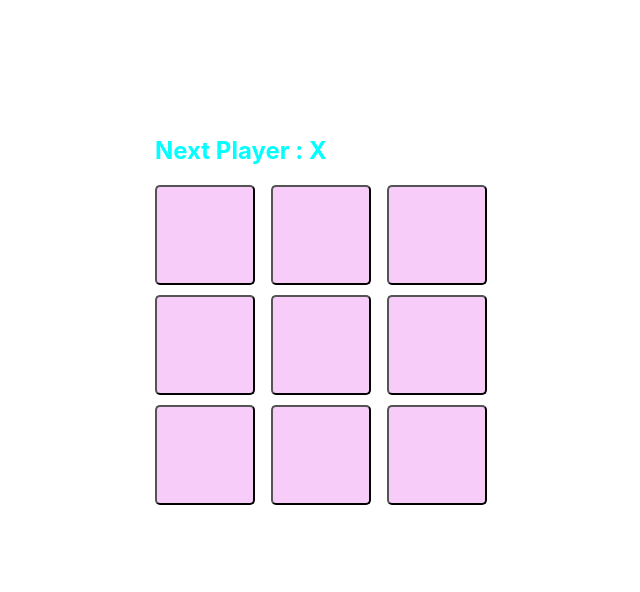
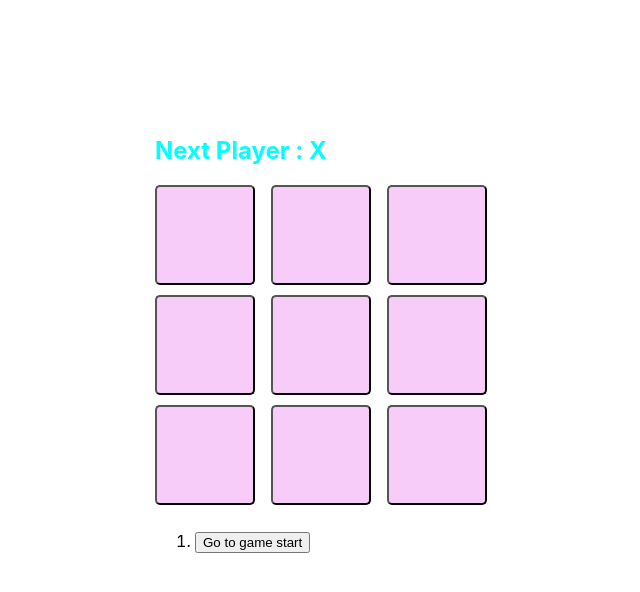
Before and after one commit to Majestic09/ReactJS, a React (Create React App) app: page / in a window 1280 px wide. Shown: the top 592 px of the page, without its empty margins (319-959 px from the left). Built offline with nearby package versions, Linux system fonts and the light colour scheme.

Commit message:
updated code

```diff
--- a/src/App.js
+++ b/src/App.js
@@ -9,9 +9,9 @@ const Square = ({ value, onSquareClick }) => {
   );
 };
 
-const Board = () => {
-  const [isNext, setIsnext] = useState(true);
-  const [squares, setSquares] = useState(Array(9).fill(null));
+const Board = ({ isNext, squares, onPlay }) => {
+  // const [isNext, setIsnext] = useState(true);
+  // const [squares, setSquares] = useState(Array(9).fill(null));
 
   const handleClick = (i) => {
     if (squares[i] || calculateWinner(squares)) {
@@ -20,24 +20,26 @@ const Board = () => {
     const nextSquare = squares.slice();
     // nextSquare[i] = "X";
     isNext ? (nextSquare[i] = "X") : (nextSquare[i] = "O");
-    setSquares(nextSquare);
-    setIsnext(!isNext);
+
+    onPlay(nextSquare);
   };
   const winner = calculateWinner(squares);
   let status;
   if (winner) {
-    status = `Winner : ${winner}`
+    status = `Winner : ${winner}`;
   }
   // else if (isBoardFull) {
   //   status = "Draw !"
   // }
   else {
-    status = `Next Player : ` + (isNext?"X":"O")
+    status = `Next Player : ` + (isNext ? "X" : "O");
   }
 
   return (
     <>
-      <div className="status"><h2>{status}</h2></div>
+      <div className="status">
+        <h2>{status}</h2>
+      </div>
       <div className="board-row">
         <Square value={squares[0]} onSquareClick={() => handleClick(0)} />
         <Square value={squares[1]} onSquareClick={() => handleClick(1)} />
@@ -70,7 +72,6 @@ const calculateWinner = (squares) => {
   ];
   for (let i = 0; i < line.length; i++) {
     const [a, b, c] = line[i];
-    console.log(a, b, c);
     if (squares[a] && squares[a] === squares[b] && squares[a] === squares[c]) {
       return squares[a];
     }
@@ -78,14 +79,14 @@ const calculateWinner = (squares) => {
   return null;
 };
 
-const isBoardFull = (squares) => {
-  for (let i = 0; i < squares.length; i++) {
-    if (squares[i] === null) {
-      return false; // If any square is null, the board is not full
-    }
-  }
-  return true; // If all squares are filled, the board is full
-};
+// const isBoardFull = (squares) => {
+//   for (let i = 0; i < squares.length; i++) {
+//     if (squares[i] === null) {
+//       return false; // If any square is null, the board is not full
+//     }
+//   }
+//   return true; // If all squares are filled, the board is full
+// };
 
 // const Square = ({ value }) => {
 //   const handleClick = () => {
@@ -94,5 +95,45 @@ const isBoardFull = (squares) => {
 //   return <button className="square" onClick={handleClick}>{value}</button>;
 // };
 // above square function is example of how to use props
+// export default function Game() {
+//   return(
 
-export default Board;
+//   )
+// }
+
+export default function Game() {
+  const [isNext, setIsNext] = useState(true);
+  const [history, setHistory] = useState([Array(9).fill(null)]);
+  const currentSquares = history[history.length - 1];
+  const handlePlay = (nextSquares) => {
+    setHistory([...history, nextSquares]);
+    setIsNext(!isNext);
+  };
+  const jumpTo = (nextMove) => {
+
+  }
+
+  const moves = history.map((squares, move) =>{
+    let description;
+    if (move > 0) {
+      description = "Go to move #" + move;
+    } else {
+      description = "Go to game start"
+    }
+    return (
+      <li>
+        <button onClick={() => jumpTo(move)}>{description}</button>
+      </li>
+    )
+  })
+  return (
+    <div className="game">
+      <div className="game-board">
+        <Board isNext={isNext} squares={currentSquares} onPlay={handlePlay} />
+      </div>
+      <div className="game-info">
+        <ol>{moves}</ol>
+      </div>
+    </div>
+  );
+}
```
